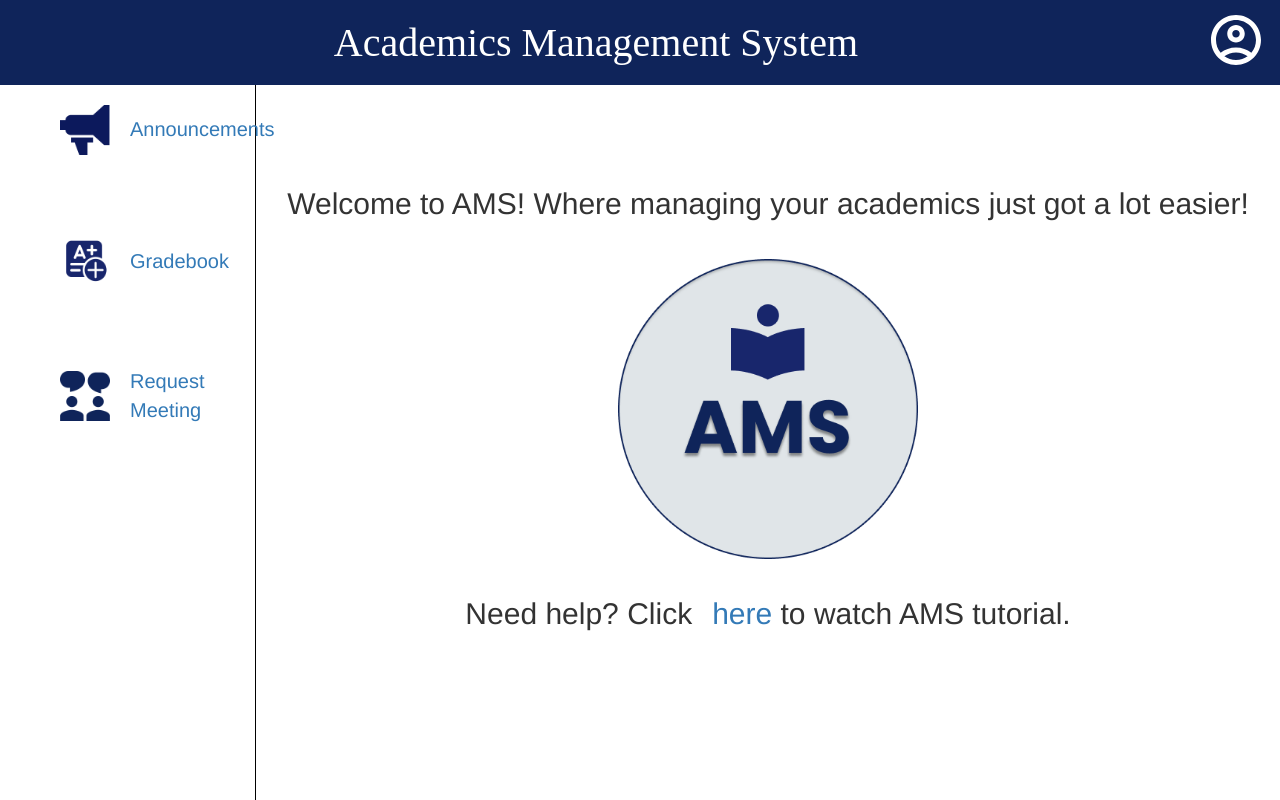
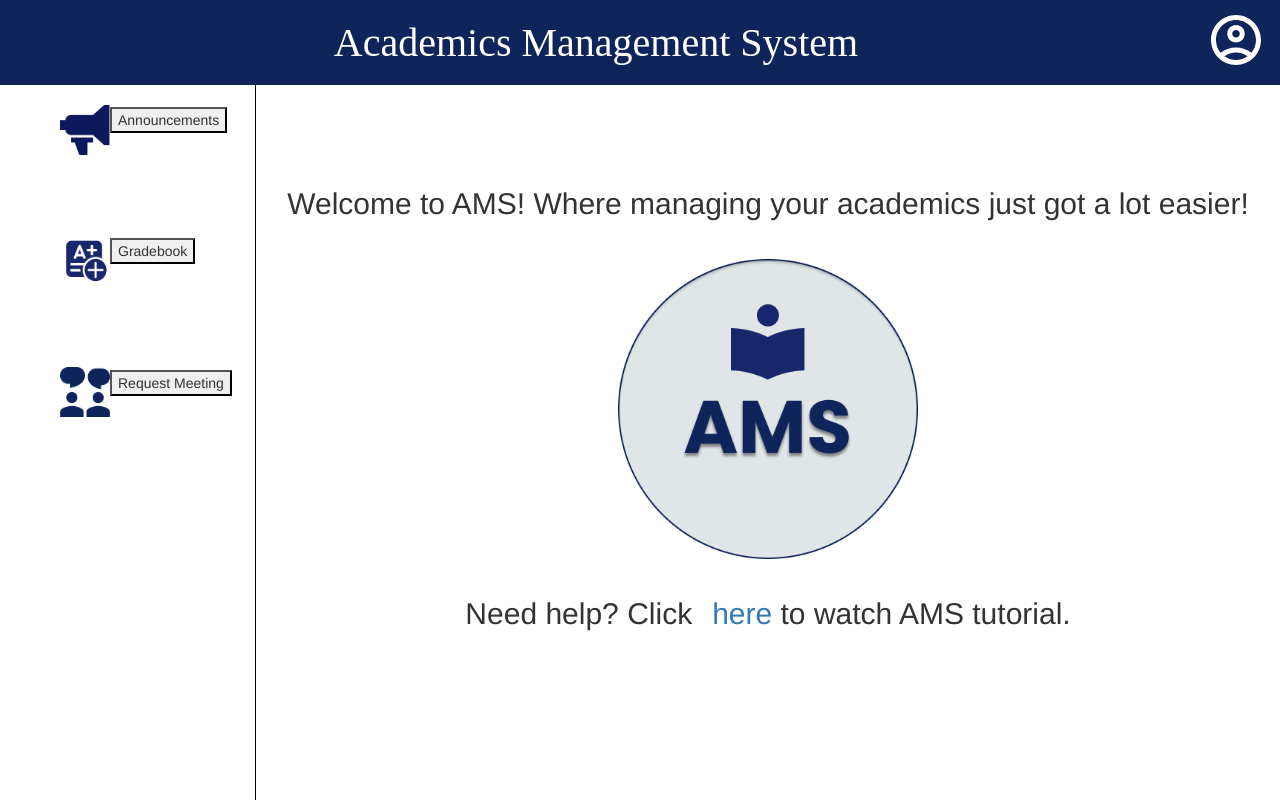
Before and after one commit to taha-m45160/AMS, a React (Create React App) app in the folder client/: page /parent in a window 1280 px wide. Built offline with nearby package versions, Linux system fonts and the light colour scheme.

Commit message:
Parent Homepage - Dataflow

```diff
--- a/client/src/components/HomebarP/HomebarP.js
+++ b/client/src/components/HomebarP/HomebarP.js
@@ -1,21 +1,74 @@
 import React from 'react'
 import './HomebarP.css'
+import {Link, useNavigate} from 'react-router-dom'
+import axios from 'axios';
 
 const Homebar = () => {
+
+    const navigate = useNavigate();
+    const [errMsg, setErrMsg] = React.useState('')
+
+    const viewAnnouncemnets = async (ev) => {
+        ev.preventDefault();
+        try{
+            const res = await axios.get('http://localhost:8000/', {withCredentials: true});
+            if(res.data.announcements.length === 0){
+                setErrMsg("No announcements");
+            }
+            else{
+                navigate('/parents/announcements', {state: {
+                    announcements: res.data.announcements,
+                    userType: "parent"
+                }})
+            }
+        }
+        catch(err){
+            if(err.response){
+                setErrMsg(err.response.statusText)
+            }
+        }
+    }
+
+    const viewGradebook = async (ev) => {
+        ev.preventDefault();
+        try{
+            const res = await axios.get('http://localhost:8000/', {withCredentials: true});
+            if(res.data.announcements.length === 0){
+                setErrMsg("Gradebook empty");
+            }
+            else{
+                navigate('/parents/gradebook', {state: {
+                    announcements: res.data.announcements,
+                    userType: "parent"
+                }})
+            }
+        }
+        catch(err){
+            if(err.response){
+                setErrMsg(err.response.statusText)
+            }
+        }
+    }
+
+    const reqMeeting = (ev) => {
+        ev.preventDefault();
+        navigate('/parents/request-meeting')
+    }
+
     return (
         <div className='bar'>
             <ul className='bar-container'>
                 <li className='item'>
                     <img src={require('../../images/Announcements.png')} width="50px"/>
-                    <a href="ANNOUNCEMENTS">Announcements</a>
+                    <button className='navi' onClick={viewAnnouncemnets}>Announcements</button>
                 </li>
                 <li className='item'>
                 <img src={require('../../images/Gradebook.png')} width="50px"/>
-                    <a href="GRADEBOOK">Gradebook</a>
+                    <button className='navi' onClick={viewGradebook}>Gradebook</button>
                 </li>
                 <li className='item'>
                 <img src={require('../../images/Request Meeting.png')} width="50px"/>
-                    <a href="REQUEST MEETING">Request Meeting</a>
+                    <button className='navi' onClick={reqMeeting} >Request Meeting</button>
                 </li>
             </ul>
         </div>
```
